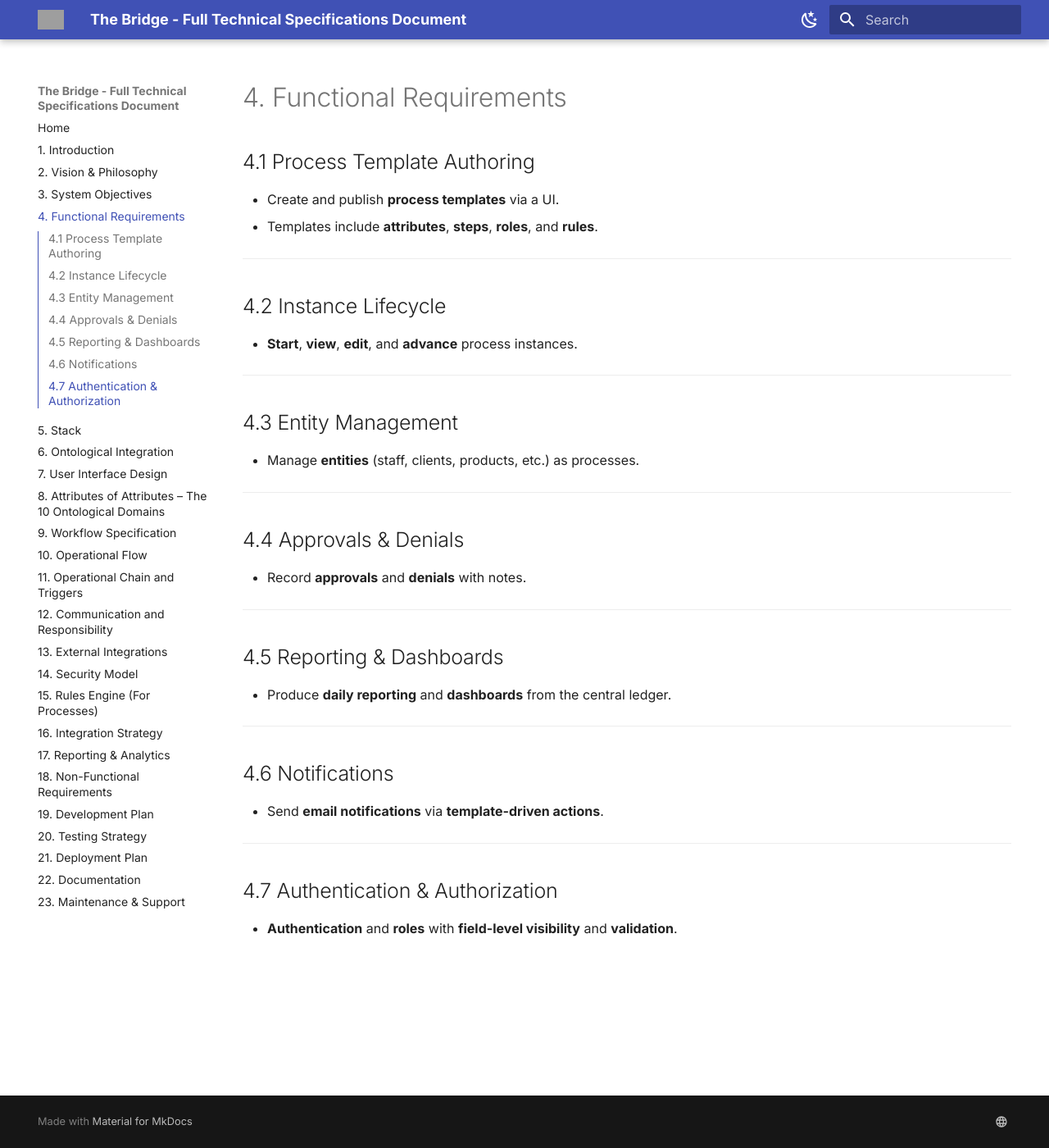
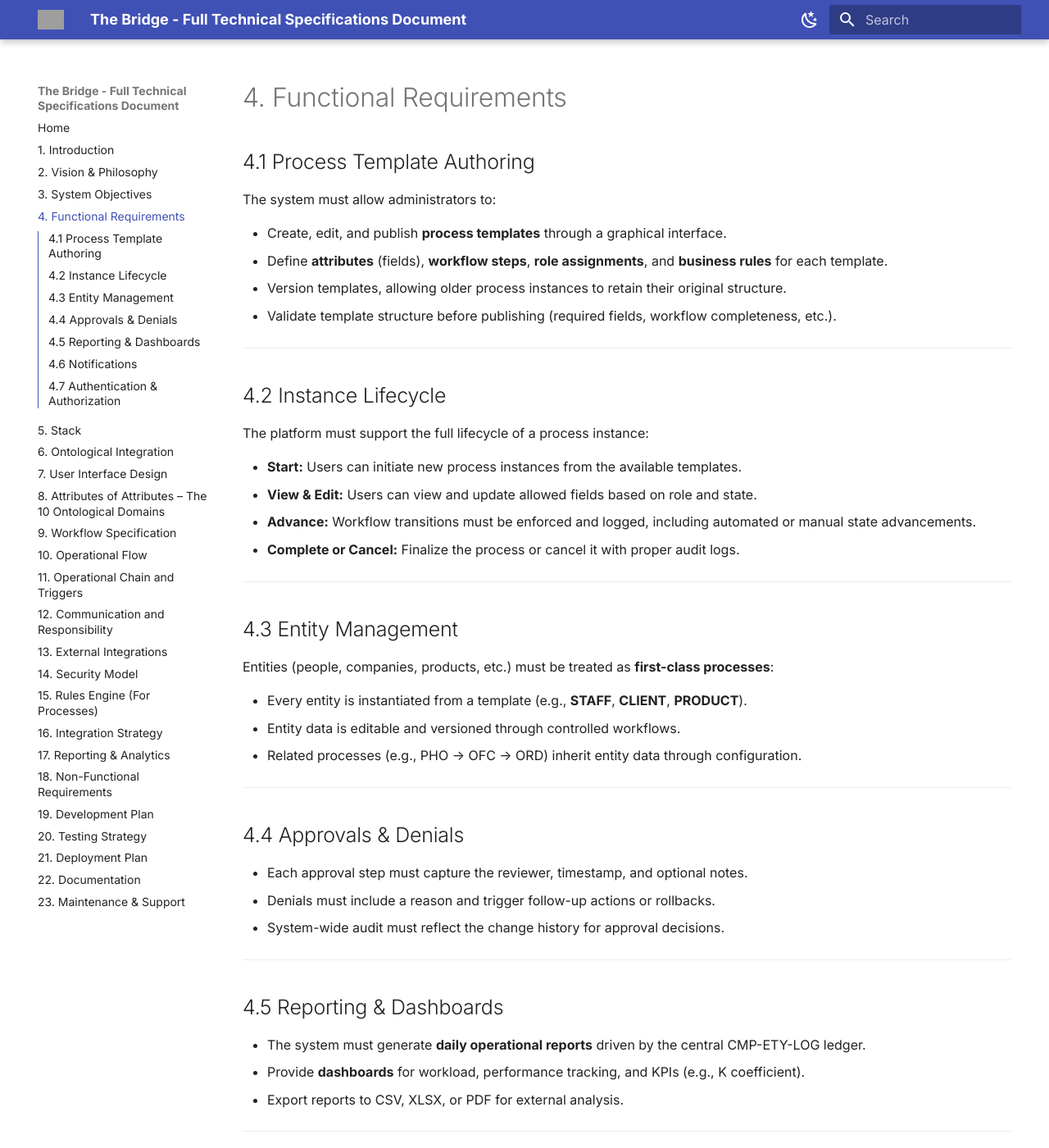
Before and after one commit to caufero/thebridge-docs, an MkDocs documentation site: the page built from docs/04-functional-requirements.md, in a window 1280 px wide and 1400 px high. Shown: the whole window at 82% size. Built offline with MkDocs 1.6.1 and Material for MkDocs 9.7.7, drawn with Linux system fonts in a browser that asks for light colours; some of the changed text lies outside the part shown; grey boxes are pictures that could not be loaded.

Commit message:
Update 04-functional-requirements.md

```diff
--- a/docs/04-functional-requirements.md
+++ b/docs/04-functional-requirements.md
@@ -1,42 +1,61 @@
 # 4. Functional Requirements
 
 ## 4.1 Process Template Authoring
+The system must allow administrators to:
 
-- Create and publish **process templates** via a UI.
-- Templates include **attributes**, **steps**, **roles**, and **rules**.
+- Create, edit, and publish **process templates** through a graphical interface.
+- Define **attributes** (fields), **workflow steps**, **role assignments**, and **business rules** for each template.
+- Version templates, allowing older process instances to retain their original structure.
+- Validate template structure before publishing (required fields, workflow completeness, etc.).
 
 ---
 
 ## 4.2 Instance Lifecycle
+The platform must support the full lifecycle of a process instance:
 
-- **Start**, **view**, **edit**, and **advance** process instances.
+- **Start:** Users can initiate new process instances from the available templates.
+- **View & Edit:** Users can view and update allowed fields based on role and state.
+- **Advance:** Workflow transitions must be enforced and logged, including automated or manual state advancements.
+- **Complete or Cancel:** Finalize the process or cancel it with proper audit logs.
 
 ---
 
 ## 4.3 Entity Management
+Entities (people, companies, products, etc.) must be treated as **first-class processes**:
 
-- Manage **entities** (staff, clients, products, etc.) as processes.
+- Every entity is instantiated from a template (e.g., **STAFF**, **CLIENT**, **PRODUCT**).
+- Entity data is editable and versioned through controlled workflows.
+- Related processes (e.g., PHO → OFC → ORD) inherit entity data through configuration.
 
 ---
 
 ## 4.4 Approvals & Denials
 
-- Record **approvals** and **denials** with notes.
+- Each approval step must capture the reviewer, timestamp, and optional notes.
+- Denials must include a reason and trigger follow-up actions or rollbacks.
+- System-wide audit must reflect the change history for approval decisions.
 
 ---
 
 ## 4.5 Reporting & Dashboards
 
-- Produce **daily reporting** and **dashboards** from the central ledger.
+- The system must generate **daily operational reports** driven by the central CMP-ETY-LOG ledger.
+- Provide **dashboards** for workload, performance tracking, and KPIs (e.g., K coefficient).
+- Export reports to CSV, XLSX, or PDF for external analysis.
 
 ---
 
 ## 4.6 Notifications
 
-- Send **email notifications** via **template-driven actions**.
+- Trigger-based **email notifications** must be supported using configurable templates.
+- Possible notification targets: users, managers, controllers, distribution lists.
+- Notification events configurable at **template level**.
 
 ---
 
 ## 4.7 Authentication & Authorization
 
-- **Authentication** and **roles** with **field-level visibility** and **validation**.
+- Standard **FileMaker authentication** (accounts, privilege sets).
+- **Role-based visibility**: users only see what their role and process state allow.
+- Support **field-level access control** (e.g., hidden, read-only, masked).
+- **Validation rules** enforced both client-side and server-side for security.
```
